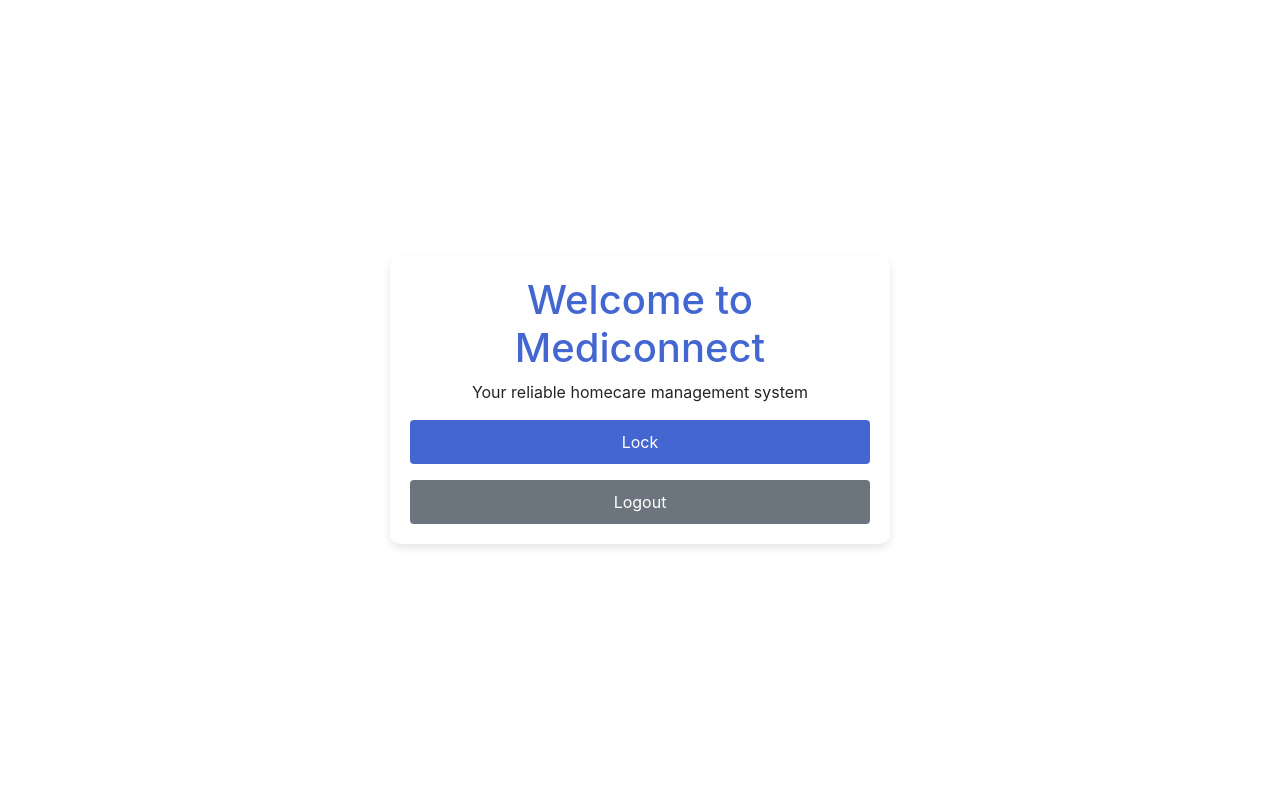
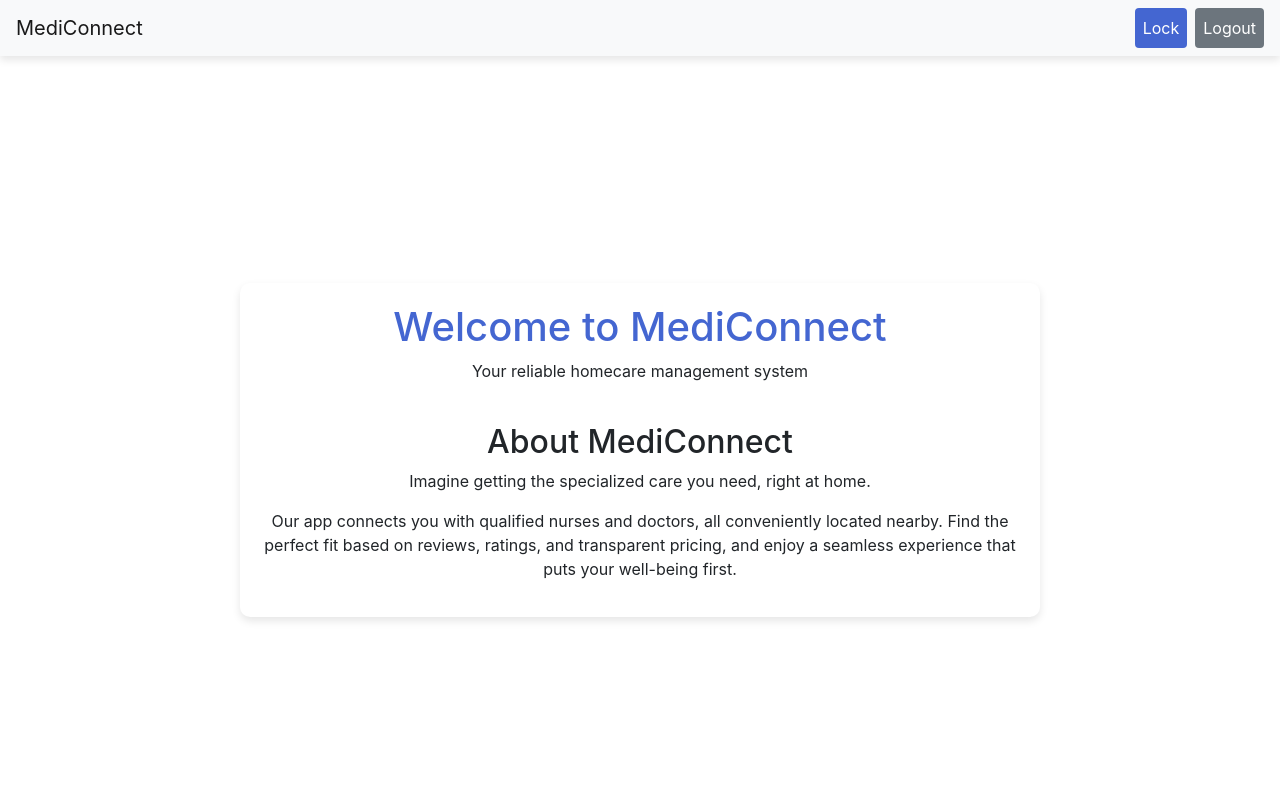
Before and after one commit to K-MaryAnne/MediConnect, a CodeIgniter 4 app: the page made by app/Views/dashboard.php in a window 1280 px wide. Run offline with PHP 8.4 and a stand-in for CodeIgniter, Linux system fonts and the light colour scheme; the template is opened without the code that fills it, so the values that code supplies are empty; some libraries are stand-ins or nearby versions.

Commit message:
Edit dashboard and incorporate lockscreen and logout

```diff
--- a/app/Models/UserModel.php
+++ b/app/Models/UserModel.php
@@ -25,7 +25,7 @@ class UserModel extends Model
 
     public function activateUser($email)
     {
-        $this->where('Email', $email)->set('Status', 1)->update();
+        return $this->where('Email', $email)->set('Status', 1)->set('Verification_Token', null)->update();
     }
 
     public function storeResetToken($email, $token)
--- a/app/Views/dashboard.php
+++ b/app/Views/dashboard.php
@@ -14,14 +14,16 @@
             align-items: center;
             height: 100vh;
             margin: 0;
+            flex-direction: column;
         }
         .card {
             border: none;
             border-radius: 10px;
             box-shadow: 0 4px 8px rgba(0, 0, 0, 0.1);
-            max-width: 500px;
+            max-width: 800px;
             width: 100%;
             padding: 20px;
+            margin-top: 20px;
         }
         .text-primary {
             color: #4466D1 !important;
@@ -29,8 +31,6 @@
         .btn-primary {
             background-color: #4466D1;
             border: none;
-            width: 100%;
-            padding: 10px;
         }
         .btn-primary:hover {
             background-color: #3652a1;
@@ -38,20 +38,43 @@
         .btn-secondary {
             background-color: #6c757d;
             border: none;
-            width: 100%;
-            padding: 10px;
         }
         .btn-secondary:hover {
             background-color: #5a6268;
         }
+        .navbar {
+            width: 100%;
+            position: fixed;
+            top: 0;
+            left: 0;
+            z-index: 1000;
+            background-color: #f8f9fa;
+            box-shadow: 0 4px 8px rgba(0, 0, 0, 0.1);
+        }
     </style>
 </head>
 <body>
-    <div class="card text-center">
-        <h1 class="text-primary">Welcome to Mediconnect</h1>
+    <nav class="navbar navbar-expand-lg navbar-light bg-light">
+        <a class="navbar-brand" href="#">MediConnect</a>
+        <div class="collapse navbar-collapse justify-content-end" id="navbarNav">
+            <ul class="navbar-nav">
+                <li class="nav-item">
+                    <a class="nav-link btn btn-primary text-white" href="<?= base_url('/lock-screen') ?>">Lock</a>
+                </li>
+                <li class="nav-item ml-2">
+                    <a class="nav-link btn btn-secondary text-white" href="<?= base_url('/logout') ?>">Logout</a>
+                </li>
+            </ul>
+        </div>
+    </nav>
+    <div class="card text-center" style="margin-top: 100px;">
+        <h1 class="text-primary">Welcome to MediConnect</h1>
         <p>Your reliable homecare management system</p>
-        <a href="<?= base_url('/lock') ?>" class="btn btn-primary">Lock</a>
-        <a href="<?= base_url('/logout') ?>" class="btn btn-secondary mt-3">Logout</a>
+        <div class="mt-4">
+            <h2>About MediConnect</h2>
+            <p>Imagine getting the specialized care you need, right at home.</p>
+            <p>Our app connects you with qualified nurses and doctors, all conveniently located nearby. Find the perfect fit based on reviews, ratings, and transparent pricing, and enjoy a seamless experience that puts your well-being first.</p>
+        </div>
     </div>
     <!-- Bootstrap JS and dependencies -->
     <script src="https://code.jquery.com/jquery-3.5.1.slim.min.js"></script>
```
Also changed, not shown: app/Config/Routes.php (+5 -2 lines), app/Controllers/Dashboard.php (added, +12 -0 lines), app/Controllers/Lockscreen.php (+10 -9 lines), app/Views/lock_screen.php (+4 -4 lines), 5 other files.
